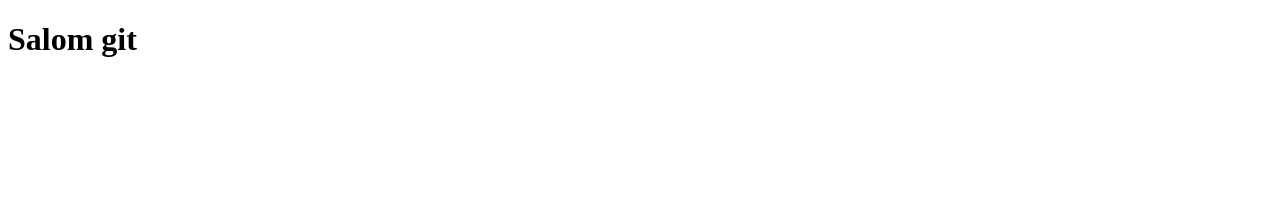
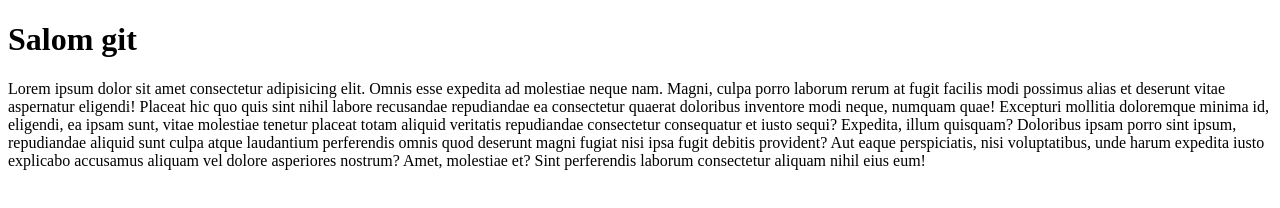
Before and after one commit to Alibek2008/C-guruh, a plain HTML site: page index.html in a window 1280 px wide. Drawn offline with Linux system fonts and the light colour scheme.

Commit message:
contact section tugadi

```diff
--- a/index.html
+++ b/index.html
@@ -1,13 +1,34 @@
 <!DOCTYPE html>
 <html lang="en">
-<head>
-    <meta charset="UTF-8">
-    <meta http-equiv="X-UA-Compatible" content="IE=edge">
-    <meta name="viewport" content="width=device-width, initial-scale=1.0">
+  <head>
+    <meta charset="UTF-8" />
+    <meta http-equiv="X-UA-Compatible" content="IE=edge" />
+    <meta name="viewport" content="width=device-width, initial-scale=1.0" />
     <title>Document</title>
-    <link rel="stylesheet" href="style.css">
-</head>
-<body>
-  <h1>Salom git</h1>
-</body>
+    <link rel="stylesheet" href="style.css" />
+  </head>
+  <body>
+    <h1>Salom git</h1>
+
+    <section class="contact">
+      Lorem ipsum dolor sit amet consectetur adipisicing elit. Omnis esse
+      expedita ad molestiae neque nam. Magni, culpa porro laborum rerum at fugit
+      facilis modi possimus alias et deserunt vitae aspernatur eligendi! Placeat
+      hic quo quis sint nihil labore recusandae repudiandae ea consectetur
+      quaerat doloribus inventore modi neque, numquam quae! Excepturi mollitia
+      doloremque minima id, eligendi, ea ipsam sunt, vitae molestiae tenetur
+      placeat totam aliquid veritatis repudiandae consectetur consequatur et
+      iusto sequi? Expedita, illum quisquam? Doloribus ipsam porro sint ipsum,
+      repudiandae aliquid sunt culpa atque laudantium perferendis omnis quod
+      deserunt magni fugiat nisi ipsa fugit debitis provident? Aut eaque
+      perspiciatis, nisi voluptatibus, unde harum expedita iusto explicabo
+      accusamus aliquam vel dolore asperiores nostrum? Amet, molestiae et? Sint
+      perferendis laborum consectetur aliquam nihil eius eum!
+    </section>
+    <section></section>
+    <section></section>
+    <section></section>
+    <section></section>
+    <section></section>
+  </body>
 </html>
```
